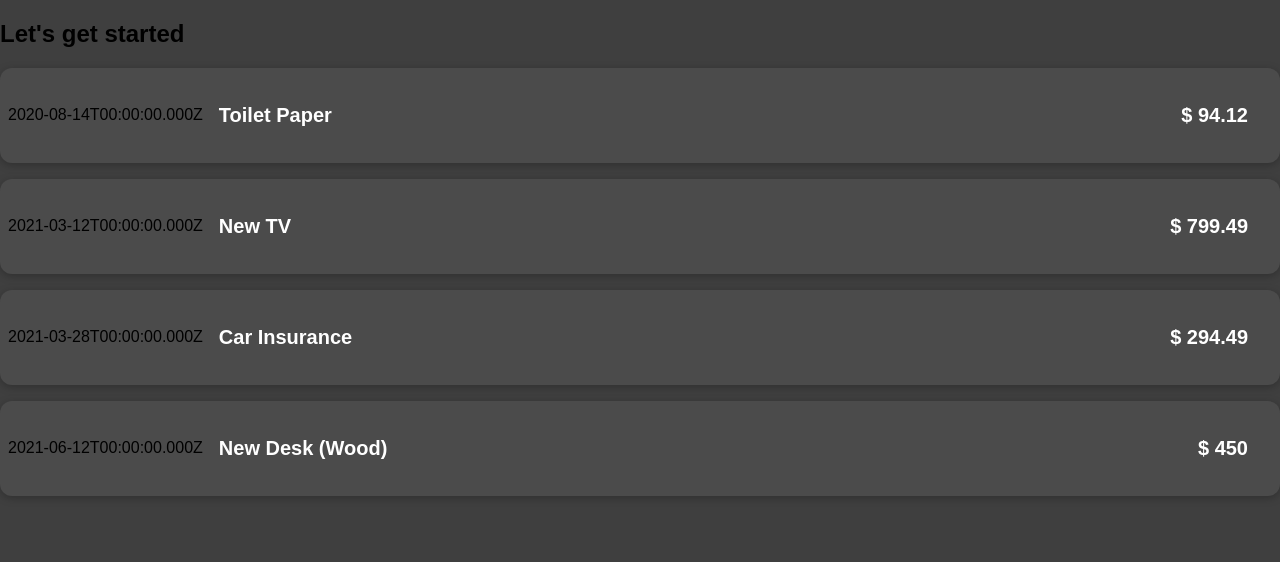
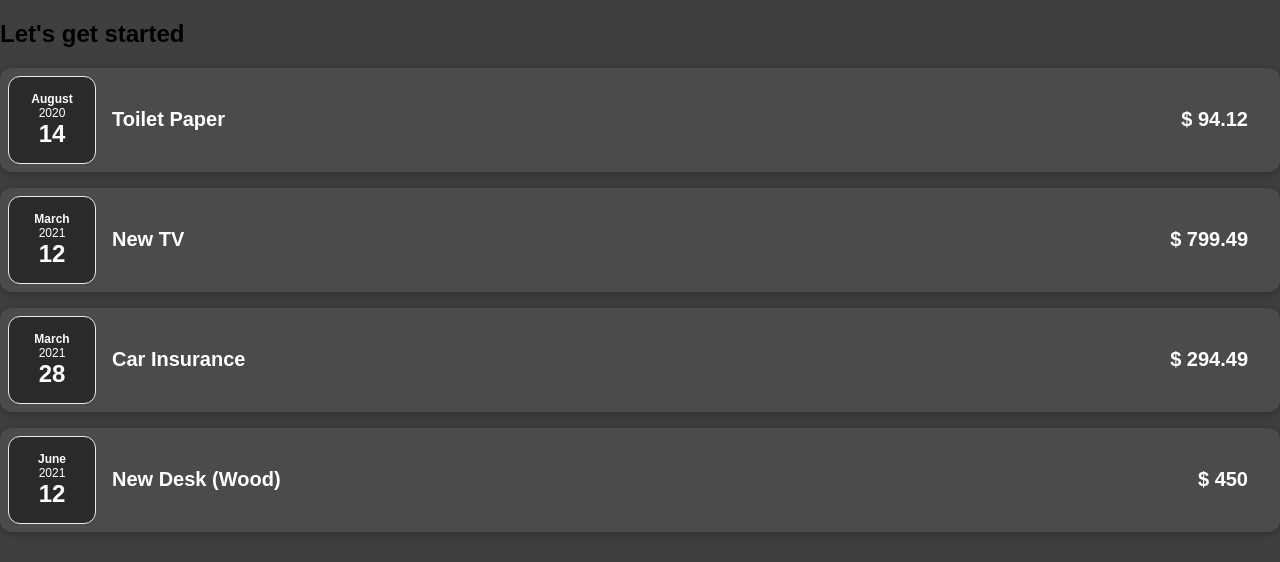
Before and after one commit to HamzaZahid172/Learning_React, a JavaScript app in the folder react-complete-guide/: page / in a window 1280 px wide. Shown: the top 562 px of the page. Built offline with nearby package versions, Linux system fonts and the light colour scheme.

Commit message:
Splitting components into Multiple components

```diff
--- /dev/null
+++ b/react-complete-guide/src/components/ExpenseDate.css
@@ -0,0 +1,26 @@
+.expense-date {
+  display: flex;
+  flex-direction: column;
+  width: 5.5rem;
+  height: 5.5rem;
+  border: 1px solid #ececec;
+  background-color: #2a2a2a;
+  color: white;
+  border-radius: 12px;
+  align-items: center;
+  justify-content: center;
+}
+
+.expense-date__month {
+  font-size: 0.75rem;
+  font-weight: bold;
+}
+
+.expense-date__year {
+  font-size: 0.75rem;
+}
+
+.expense-date__day {
+  font-size: 1.5rem;
+  font-weight: bold;
+}
--- /dev/null
+++ b/react-complete-guide/src/components/ExpenseDate.js
@@ -0,0 +1,17 @@
+import './ExpenseDate.css'
+
+function ExpenseDate(props) {
+  const month = props.date.toLocaleString("en-US", { month: "long" });
+  const day = props.date.toLocaleString("en-US", { day: "2-digit" });
+  const year = props.date.getFullYear();
+
+  return (
+    <div className="expense-date">
+      <div className="expense-date__month">{month}</div>
+      <div className="expense-date__year">{year}</div>
+      <div className="expense-date__day">{day}</div>
+    </div>
+  );
+}
+
+export default ExpenseDate;
--- a/react-complete-guide/src/components/ExpenseItem.js
+++ b/react-complete-guide/src/components/ExpenseItem.js
@@ -1,11 +1,12 @@
-import './ExpenseItem.css'
+import ExpenseDate from "./ExpenseDate";
+import "./ExpenseItem.css";
 function ExpenseItem(props) {
   return (
-    <div className='expense-item'>
-      <div>{props.date.toISOString()}</div>
-      <div className='expense-item__description'>
+    <div className="expense-item">
+      <ExpenseDate date={props.date}></ExpenseDate>
+      <div className="expense-item__description">
         <h2>{props.title}</h2>
-        <p className='expense-item__price'>$ {props.amount}</p>
+        <p className="expense-item__price">$ {props.amount}</p>
       </div>
     </div>
   );
```
